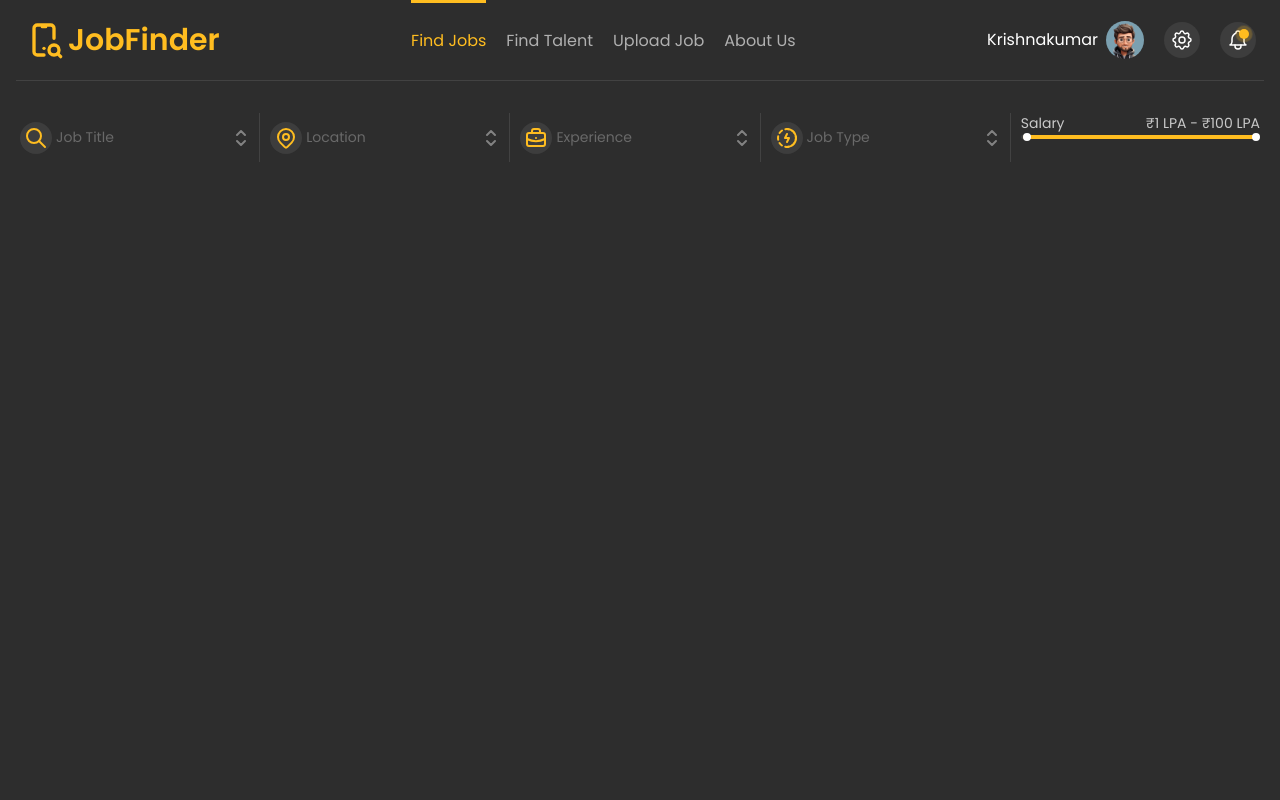
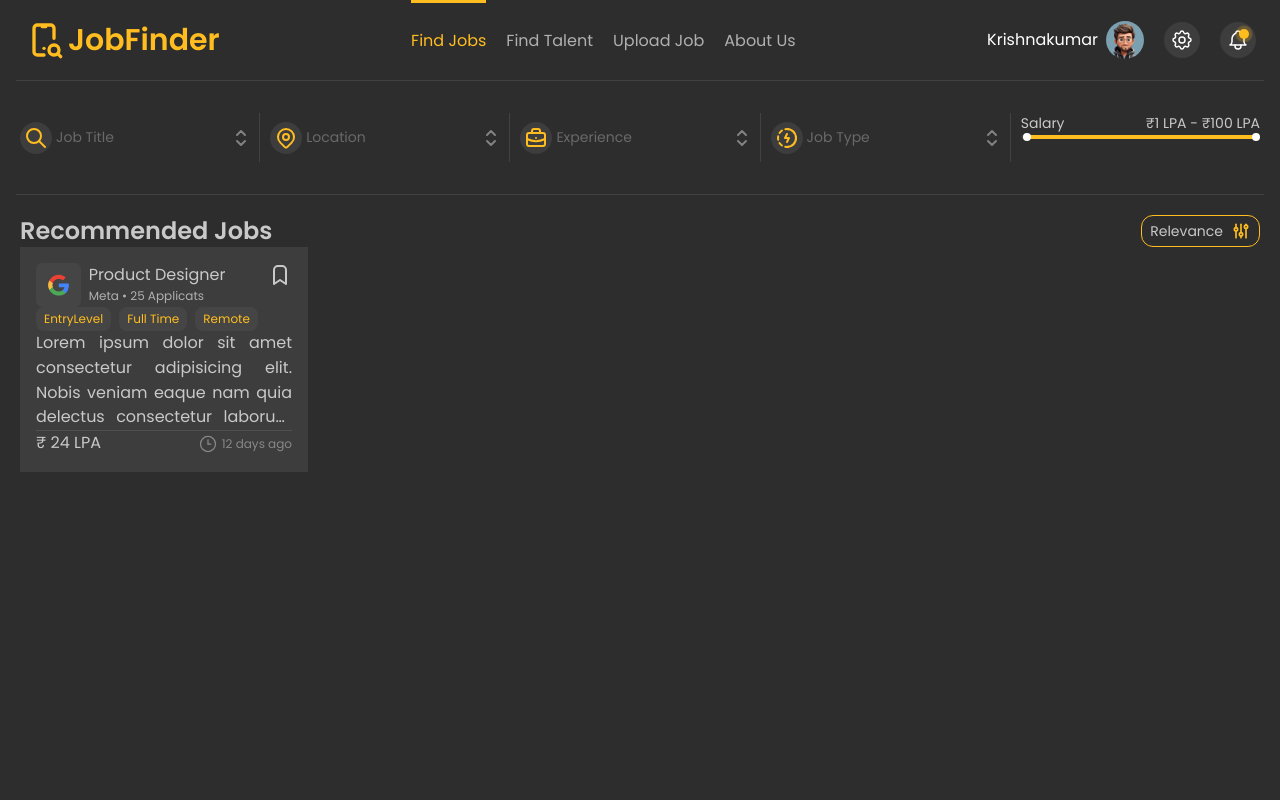
Before and after one commit to chkrishnaa/job-finder, a React (Vite) app: page /find-jobs in a window 1280 px wide. Shown: the top 800 px of the page. Built offline with nearby package versions, Linux system fonts and the light colour scheme.

Commit message:
Second Commit

```diff
--- a/src/FindJobs/JobCards.tsx
+++ b/src/FindJobs/JobCards.tsx
@@ -1,9 +1,47 @@
-import React from 'react'
+import { IconBookmark, IconClockHour3 } from "@tabler/icons-react";
+import { Divider, Text } from "@mantine/core";
+import React from "react";
 
 export default function JobCards() {
   return (
-    <div>
-
+    <div className="bg-mine-shaft-900 p-4 w-72">
+      <div className="flex justify-between">
+        <div className="flex gap-2">
+          <div className="p-2 bg-mine-shaft-800 rounded-md">
+            <img className="h-7" src="Google.png" alt="" />
+          </div>
+          <div>
+            <div>Product Designer</div>
+            <div className="text-xs text-mine-shaft-300">
+              Meta &#x2022; 25 Applicats
+            </div>
+          </div>
+        </div>
+        <IconBookmark />
+      </div>
+      <div className="flex gap-2 [&>div]:py-1 [&>div]:px-2 [&>div]:bg-mine-shaft-800 [&>div]:text-bright-sun-400 [&>div]:rounded-lg text-xs">
+        <div>EntryLevel</div>
+        <div>Full Time</div>
+        <div>Remote</div>
+      </div>
+      <div>
+        <Text
+          className="text-sm text-justify text-mine-shaft-300"
+          lineClamp={4}
+        >
+          Lorem ipsum dolor sit amet consectetur adipisicing elit. Nobis veniam
+          eaque nam quia delectus consectetur laborum voluptatum, sunt quos
+          tempora perspiciatis nemo eveniet sint accusamus velit ipsam aut fuga
+          ratione?
+        </Text>
+        <Divider size="xs" color="mineShaft.7" />
+      </div>
+      <div className="flex justify-between">
+        <div>&#8377; 24 LPA</div>
+        <div className="flex gap-1 text-xs text-mine-shaft-400 items-center">
+          <IconClockHour3 className="h-5 w-5" stroke={1.5} /> 12 days ago
+        </div>
+      </div>
     </div>
-  )
+  );
 }
--- a/src/FindJobs/Jobs.tsx
+++ b/src/FindJobs/Jobs.tsx
@@ -1,11 +1,15 @@
 import React from "react";
 import { Sort } from "./Sort";
+import JobCards from "./JobCards";
 
 export default function Jobs() {
   return (
-    <div>
-      <div>Recommended Jobs</div>
-      <Sort />
+    <div className="p-5">
+      <div className="flex justify-between">
+        <div className="text-2xl font-semibold">Recommended Jobs</div>
+        <Sort />
+      </div>
+      <JobCards/>
     </div>
   );
 }
--- a/src/FindJobs/Sort.tsx
+++ b/src/FindJobs/Sort.tsx
@@ -7,13 +7,13 @@ const opt = [
 ];
 
 export function Sort() {
-  const [selectedItem, setSelectedItem] = useState<string | null>(null);
+  const [selectedItem, setSelectedItem] = useState<string | null>('Relevance');
   const combobox = useCombobox({
     onDropdownClose: () => combobox.resetSelectedOption(),
   });
 
   const options = opt.map((item) => (
-    <Combobox.Option value={item} key={item}>
+    <Combobox.Option className="!text-xs" value={item} key={item}>
       {item}
     </Combobox.Option>
   ));
@@ -21,24 +21,17 @@ export function Sort() {
   return (
     <Combobox
       store={combobox}
-      width={250}
+      width={150}
       position="bottom-start"
-      withArrow
       onOptionSubmit={(val) => {
         setSelectedItem(val);
         combobox.closeDropdown();
       }}
     >
       <Combobox.Target>
-        <Button
-          variant="subtle"
-          color="bright-sun"
-          className="flex items-center gap-2 border border-bright-sun-400"
-          onClick={() => combobox.toggleDropdown()}
-        >
-          <IconAdjustments size={16} />
-          {selectedItem || "Sort By"}
-        </Button>
+        <div onClick={()=>combobox.toggleDropdown()} className="cursor-pointer border border-bright-sun-400 flex items-center gap-2 px-2 py-1 text-sm rounded-xl">
+          {selectedItem} <IconAdjustments className="h-5 w-5 text-bright-sun-400"/>
+        </div>
       </Combobox.Target>
 
       <Combobox.Dropdown>
--- a/src/Pages/FindJobs.tsx
+++ b/src/Pages/FindJobs.tsx
@@ -1,12 +1,16 @@
 import { Divider } from "@mantine/core";
 import SearchBar from "../FindJobs/SearchBar"
+import Jobs from "../FindJobs/Jobs";
 
 
 export default function FindJobs() {
   return (
     <div className='min-h-[100vh] bg-mine-shaft-950 font-["poppins"]'>
-      <Divider size="xs" mx="md"/>
+      <Divider size="xs" mx="md" />
       <SearchBar />
+      <Divider size="xs" mx="md" />
+
+      <Jobs />
       <div></div>
     </div>
   );
```
